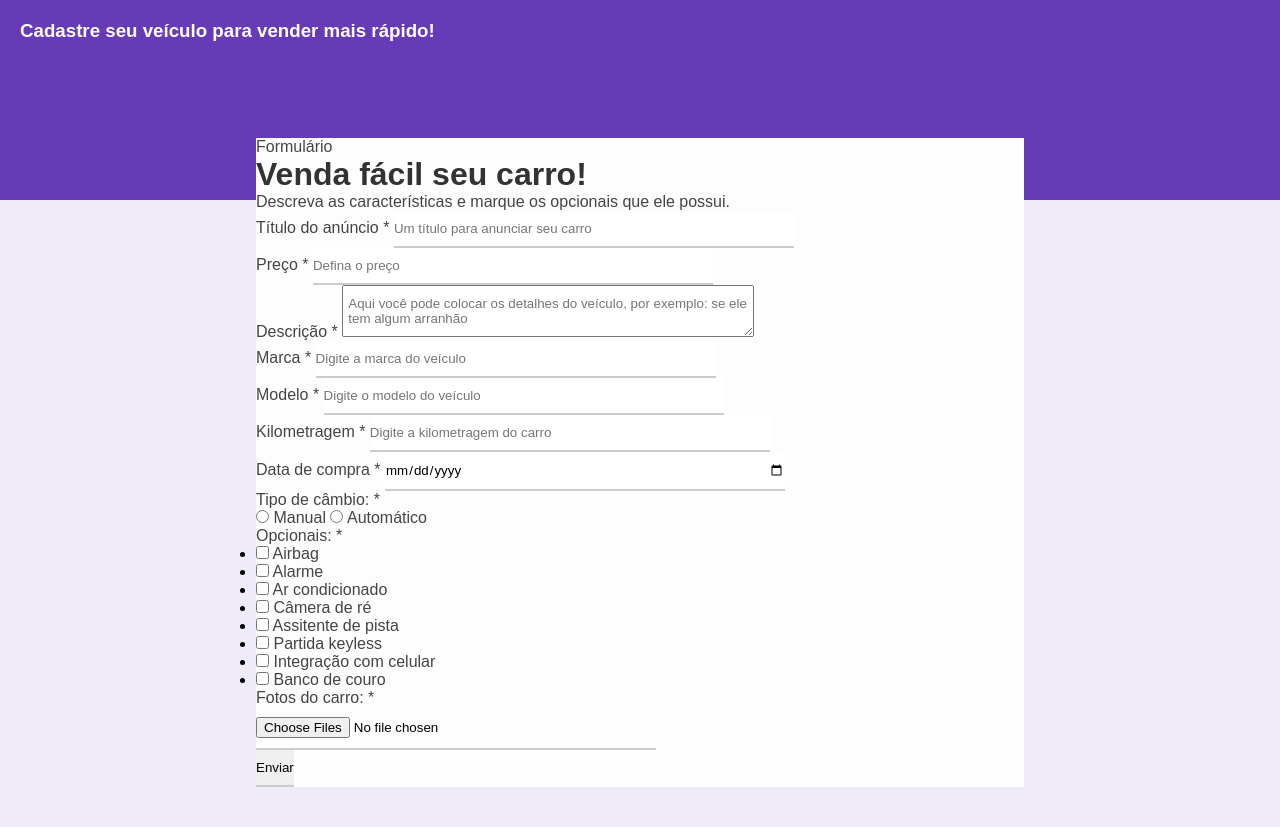
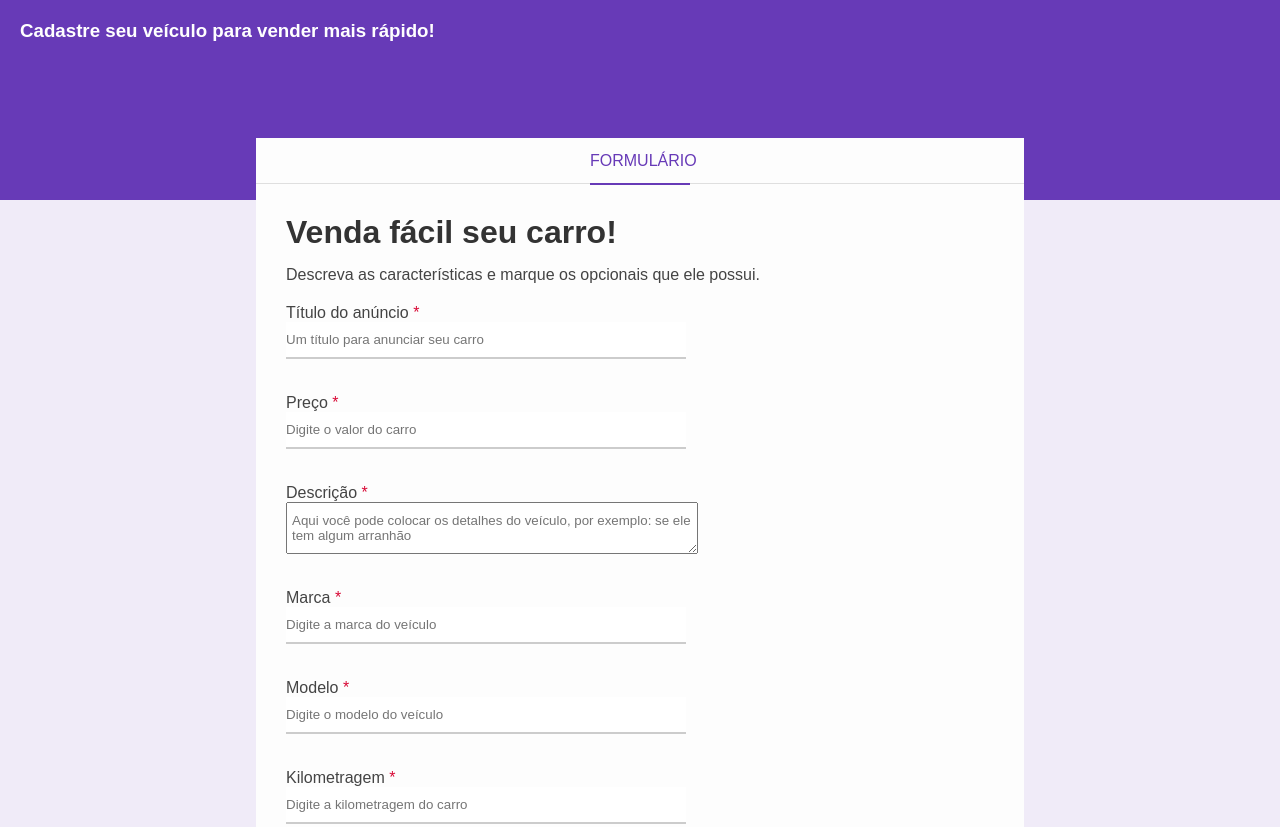
Before and after one commit to Viceleno/site-formulario, a plain HTML site: page index.html in a window 1280 px wide. Shown: the top 827 px of the page. Before the commit the page ends 800 px from the top, so only its background shows below. Drawn offline with Linux system fonts and the light colour scheme.

Commit message:
5º commit - finalizando o css

```diff
--- a/css/styles.css
+++ b/css/styles.css
@@ -62,3 +62,78 @@
     position: relative;
     margin-top: -62px;
 }
+
+/* Cabeçalho do formulario */
+
+.form-header{
+    border-bottom: 1px solid #dfdfdf;
+    height: 45px;
+}
+
+.form-header p {
+    color: #673ab7;
+    border-bottom: 2px solid #673ab7;
+    width: 100px;
+    text-align: center;
+    margin: 0 auto;
+    text-transform: uppercase;
+    height: 45px;
+    line-height: 45px;
+}
+
+/* Corpo do formulário */
+
+.form-corpo{
+    padding: 30px;
+}
+
+.form-titulo{
+    margin-bottom: 15px;
+}
+
+.form-corpo p {
+    margin-bottom: 20px;
+}
+
+.required-field{
+    color: #d80835;
+}
+
+.box-input{
+    margin-bottom: 35px;
+}
+
+.block{
+    display: block;
+}
+
+.optional-box{
+    display: inline-block;
+    margin: 0 30px 30px 0;
+}
+
+.optional-list li{
+    list-style: none;
+    margin-bottom: 5px;
+}
+
+.box-input p{
+    margin-bottom: 15px;
+}
+
+.btn-submit{
+    background-color: #673ab7;
+    color: #fff;
+    border: 2px solid transparent;
+    width: 150px;
+    height: 50px;
+    cursor: pointer;
+    text-transform: uppercase;
+    transition: 0.5s;
+}
+
+.btn-submit:hover{
+    background-color: transparent;
+    color: #673ab7;
+    border: 2px solid #673ab7;
+}
--- a/index.html
+++ b/index.html
@@ -44,7 +44,7 @@
                         name="price"
                         id="price"
                         class="block"
-                        placeholder="Defina o preço"
+                        placeholder="Digite o valor do carro"
                         required
                         />
                     </div>
```
